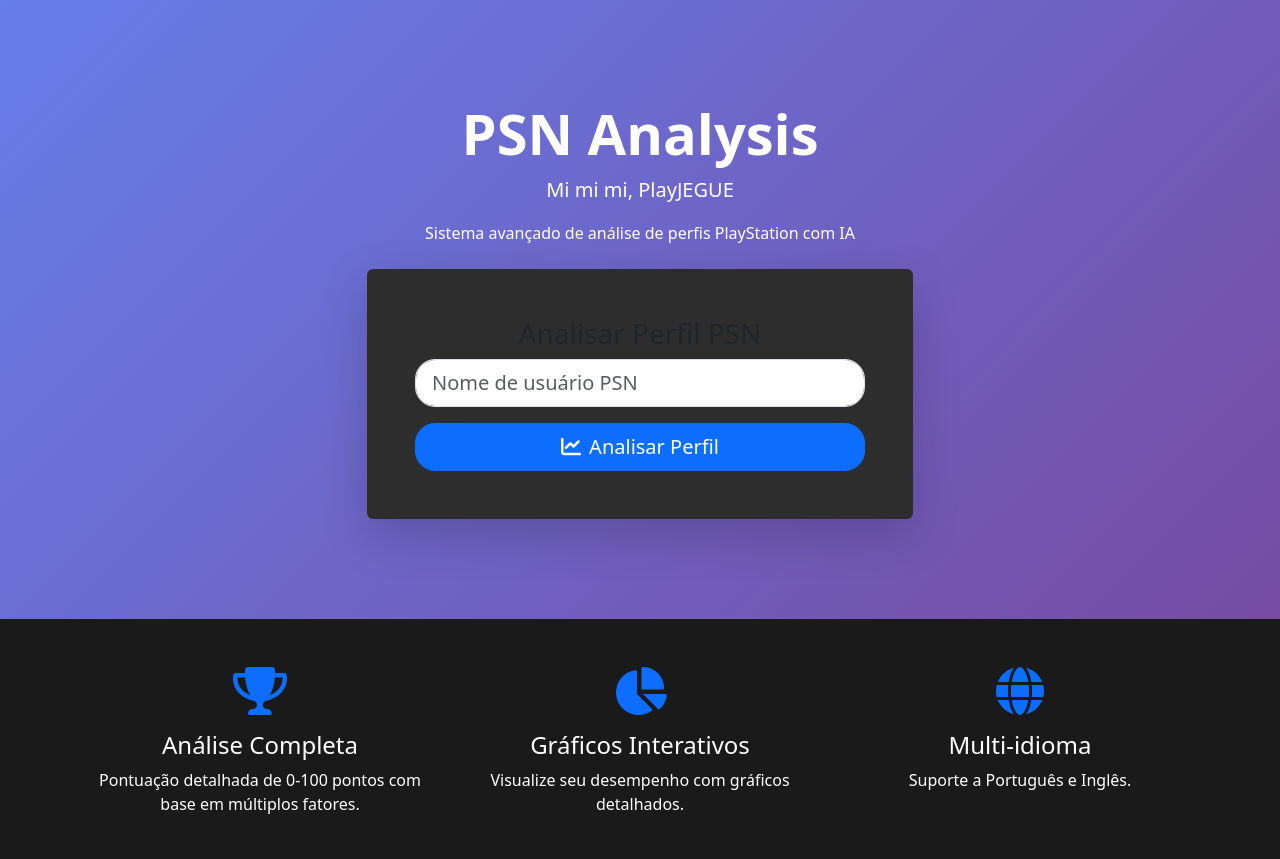
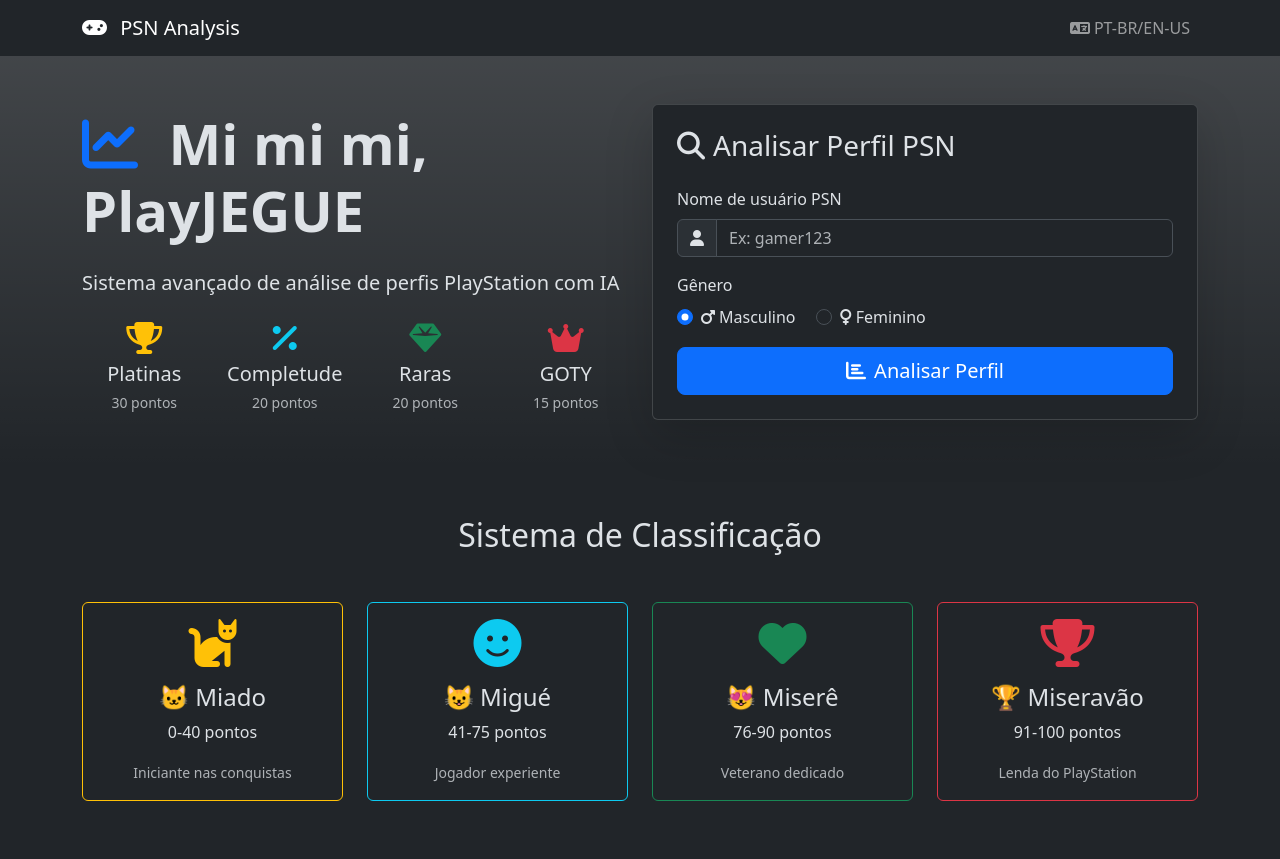
Before and after one commit to ayslanjohnson/mimimi, a plain HTML site: page public/index.html in a window 1280 px wide. Drawn offline with nearby package versions, Linux system fonts and the light colour scheme.

Commit message:
Update index.html

```diff
--- a/public/index.html
+++ b/public/index.html
@@ -1,50 +1,116 @@
 <!DOCTYPE html>
-<html lang="pt-BR">
+<html lang="pt-BR" data-bs-theme="dark">
 <head>
     <meta charset="UTF-8">
     <meta name="viewport" content="width=device-width, initial-scale=1.0">
     <title>PSN Analysis - Mi mi mi, PlayJEGUE</title>
+
     <!-- Bootstrap 5 CSS -->
-    <link href="https://cdn.jsdelivr.net/npm/bootstrap@5.3.0/dist/css/bootstrap.min.css" rel="stylesheet">
+    <link href="https://cdn.jsdelivr.net/npm/bootstrap@5.3.2/dist/css/bootstrap.min.css" rel="stylesheet">
     <!-- Font Awesome -->
-    <link rel="stylesheet" href="https://cdnjs.cloudflare.com/ajax/libs/font-awesome/6.0.0/css/all.min.css">
-    <style>
-        body {
-            background-color: #1a1a1a;
-            color: #fff;
-        }
-        .hero-section {
-            background: linear-gradient(135deg, #667eea 0%, #764ba2 100%);
-            padding: 100px 0;
-        }
-        .card {
-            background-color: #2d2d2d;
-            border: none;
-        }
-        .form-control, .btn {
-            border-radius: 20px;
-        }
-    </style>
+    <link href="https://cdnjs.cloudflare.com/ajax/libs/font-awesome/6.4.0/css/all.min.css" rel="stylesheet">
+    <!-- Custom CSS -->
+    <link href="css/styles.css" rel="stylesheet">
 </head>
 <body>
+    <!-- Navigation -->
+    <nav class="navbar navbar-expand-lg navbar-dark bg-dark">
+        <div class="container">
+            <a class="navbar-brand" href="#">
+                <i class="fas fa-gamepad me-2"></i>
+                PSN Analysis
+            </a>
+            <div class="navbar-nav ms-auto">
+                <a class="nav-link" href="#" id="languageToggle">
+                    <i class="fas fa-language me-1"></i>PT-BR/EN-US
+                </a>
+            </div>
+        </div>
+    </nav>
+
     <!-- Hero Section -->
-    <section class="hero-section text-center">
+    <section class="hero-section bg-gradient py-5">
         <div class="container">
-            <h1 class="display-4 fw-bold">PSN Analysis</h1>
-            <p class="lead">Mi mi mi, PlayJEGUE</p>
-            <p class="mb-4">Sistema avançado de análise de perfis PlayStation com IA</p>
+            <div class="row align-items-center min-vh-75">
+                <div class="col-lg-6">
+                    <h1 class="display-4 fw-bold mb-4">
+                        <i class="fas fa-chart-line text-primary me-3"></i>
+                        Mi mi mi, PlayJEGUE
+                    </h1>
+                    <p class="lead mb-4">Sistema avançado de análise de perfis PlayStation com IA</p>
 
-            <div class="row justify-content-center">
-                <div class="col-md-6">
+                    <div class="row g-3">
+                        <div class="col-md-3">
+                            <div class="text-center">
+                                <i class="fas fa-trophy fa-2x text-warning mb-2"></i>
+                                <h5 class="mb-1">Platinas</h5>
+                                <small class="text-muted">30 pontos</small>
+                            </div>
+                        </div>
+                        <div class="col-md-3">
+                            <div class="text-center">
+                                <i class="fas fa-percentage fa-2x text-info mb-2"></i>
+                                <h5 class="mb-1">Completude</h5>
+                                <small class="text-muted">20 pontos</small>
+                            </div>
+                        </div>
+                        <div class="col-md-3">
+                            <div class="text-center">
+                                <i class="fas fa-gem fa-2x text-success mb-2"></i>
+                                <h5 class="mb-1">Raras</h5>
+                                <small class="text-muted">20 pontos</small>
+                            </div>
+                        </div>
+                        <div class="col-md-3">
+                            <div class="text-center">
+                                <i class="fas fa-crown fa-2x text-danger mb-2"></i>
+                                <h5 class="mb-1">GOTY</h5>
+                                <small class="text-muted">15 pontos</small>
+                            </div>
+                        </div>
+                    </div>
+                </div>
+
+                <div class="col-lg-6">
                     <div class="card shadow-lg">
-                        <div class="card-body p-5">
-                            <h3 class="card-title">Analisar Perfil PSN</h3>
-                            <form id="analysisForm">
+                        <div class="card-body p-4">
+                            <h3 class="card-title mb-4">
+                                <i class="fas fa-search me-2"></i>Analisar Perfil PSN
+                            </h3>
+
+                            <form id="psnAnalysisForm">
                                 <div class="mb-3">
-                                    <input type="text" class="form-control form-control-lg" id="psnUsername" placeholder="Nome de usuário PSN" required>
+                                    <label for="psnUsername" class="form-label">Nome de usuário PSN</label>
+                                    <div class="input-group">
+                                        <span class="input-group-text">
+                                            <i class="fas fa-user"></i>
+                                        </span>
+                                        <input type="text" class="form-control" id="psnUsername"
+                                               placeholder="Ex: gamer123" required>
+                                    </div>
                                 </div>
-                                <button type="submit" class="btn btn-primary btn-lg w-100">
-                                    <i class="fas fa-chart-line me-2"></i>Analisar Perfil
+
+                                <div class="mb-3">
+                                    <label class="form-label">Gênero</label>
+                                    <div>
+                                        <div class="form-check form-check-inline">
+                                            <input class="form-check-input" type="radio" name="gender" id="male" value="male" checked>
+                                            <label class="form-check-label" for="male">
+                                                <i class="fas fa-mars me-1"></i>Masculino
+                                            </label>
+                                        </div>
+                                        <div class="form-check form-check-inline">
+                                            <input class="form-check-input" type="radio" name="gender" id="female" value="female">
+                                            <label class="form-check-label" for="female">
+                                                <i class="fas fa-venus me-1"></i>Feminino
+                                            </label>
+                                        </div>
+                                    </div>
+                                </div>
+
+                                <button type="submit" class="btn btn-primary btn-lg w-100" id="analyzeBtn">
+                                    <i class="fas fa-chart-bar me-2"></i>Analisar Perfil
+                                    <span class="spinner-border spinner-border-sm ms-2 d-none" id="loadingSpinner"></span>
                                 </button>
                             </form>
                         </div>
@@ -55,31 +121,56 @@
     </section>
 
     <!-- Features Section -->
-    <section class="py-5">
+    <section class="py-5 bg-dark">
         <div class="container">
-            <div class="row text-center">
-                <div class="col-md-4 mb-4">
-                    <i class="fas fa-trophy fa-3x mb-3 text-primary"></i>
-                    <h4>Análise Completa</h4>
-                    <p>Pontuação detalhada de 0-100 pontos com base em múltiplos fatores.</p>
+            <h2 class="text-center mb-5">Sistema de Classificação</h2>
+            <div class="row g-4">
+                <div class="col-md-3">
+                    <div class="card text-center h-100 border-warning">
+                        <div class="card-body">
+                            <i class="fas fa-cat fa-3x text-warning mb-3"></i>
+                            <h4 class="card-title">🐱 Miado</h4>
+                            <p class="card-text">0-40 pontos</p>
+                            <small class="text-muted">Iniciante nas conquistas</small>
+                        </div>
+                    </div>
                 </div>
-                <div class="col-md-4 mb-4">
-                    <i class="fas fa-chart-pie fa-3x mb-3 text-primary"></i>
-                    <h4>Gráficos Interativos</h4>
-                    <p>Visualize seu desempenho com gráficos detalhados.</p>
+                <div class="col-md-3">
+                    <div class="card text-center h-100 border-info">
+                        <div class="card-body">
+                            <i class="fas fa-smile fa-3x text-info mb-3"></i>
+                            <h4 class="card-title">😺 Migué</h4>
+                            <p class="card-text">41-75 pontos</p>
+                            <small class="text-muted">Jogador experiente</small>
+                        </div>
+                    </div>
                 </div>
-                <div class="col-md-4 mb-4">
-                    <i class="fas fa-globe fa-3x mb-3 text-primary"></i>
-                    <h4>Multi-idioma</h4>
-                    <p>Suporte a Português e Inglês.</p>
+                <div class="col-md-3">
+                    <div class="card text-center h-100 border-success">
+                        <div class="card-body">
+                            <i class="fas fa-heart fa-3x text-success mb-3"></i>
+                            <h4 class="card-title">😻 Miserê</h4>
+                            <p class="card-text">76-90 pontos</p>
+                            <small class="text-muted">Veterano dedicado</small>
+                        </div>
+                    </div>
+                </div>
+                <div class="col-md-3">
+                    <div class="card text-center h-100 border-danger">
+                        <div class="card-body">
+                            <i class="fas fa-trophy fa-3x text-danger mb-3"></i>
+                            <h4 class="card-title">🏆 Miseravão</h4>
+                            <p class="card-text">91-100 pontos</p>
+                            <small class="text-muted">Lenda do PlayStation</small>
+                        </div>
+                    </div>
                 </div>
             </div>
         </div>
     </section>
 
-    <!-- Bootstrap 5 JS -->
-    <script src="https://cdn.jsdelivr.net/npm/bootstrap@5.3.0/dist/js/bootstrap.bundle.min.js"></script>
-    <!-- Custom Script -->
-    <script src="script.js"></script>
+    <!-- Bootstrap & Custom JS -->
+    <script src="https://cdn.jsdelivr.net/npm/bootstrap@5.3.2/dist/js/bootstrap.bundle.min.js"></script>
+    <script src="js/script.js"></script>
 </body>
 </html>
```
